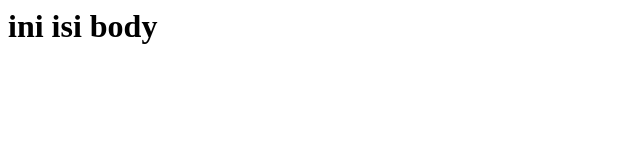
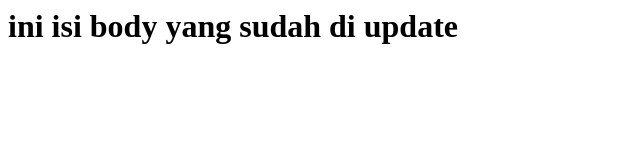
Before and after one commit to fajarlist/laporan, a plain HTML site: page index.html in a window 1280 px wide. Shown: the whole page, without its empty margins (0-640 px from the left). Drawn offline with Linux system fonts and the light colour scheme.

Commit message:
melakukan perubahan pada index.html

```diff
--- a/index.html
+++ b/index.html
@@ -4,7 +4,7 @@
     </title>
     <body>
         <h1>
-            ini isi body
+            ini isi body yang sudah di update
         </h1>
     </body>
 </html>
```
